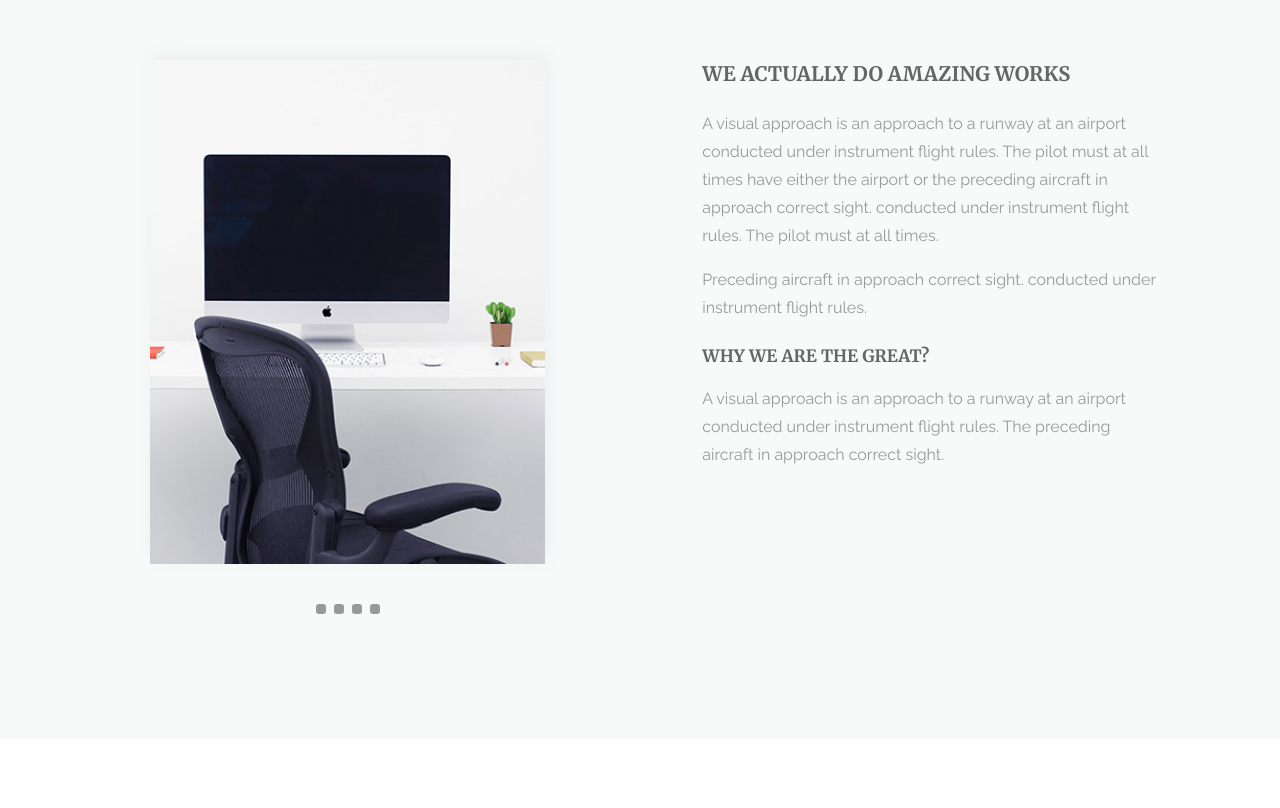
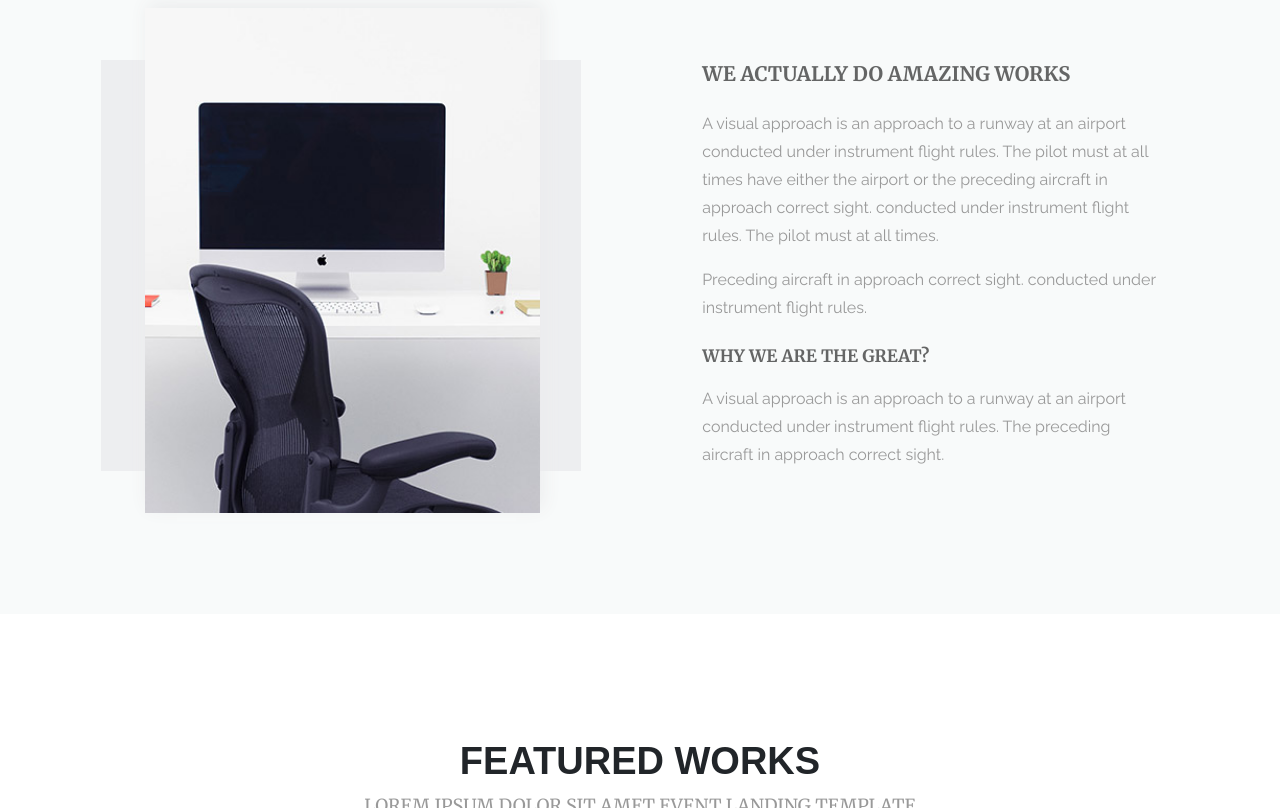
Before and after one commit to Costilas/Shopno-Bootstrap, a plain HTML site: page index.html in a window 1280 px wide. Shown: the part 1117-1925 px from the top of the page. Drawn offline with Linux system fonts and the light colour scheme.

Commit message:
Тест

```diff
--- a/CSS/main.css
+++ b/CSS/main.css
@@ -100,21 +100,25 @@ div .section__headding__padding {padding-bottom: 150px;}
 						line-height: 28px;}
 
 
-.slider__main__block {width: 89%; position: relative;}
+.slider__main__block {width: 89%; position: relative;
+						height: 100%;}
 
 .slider__background {width: 100%;
 					max-width: 480px;
-					height: 411px;
+					height: 96%;
 					background:#edeef0;
 					position: absolute;
-					top: 7%;
-					left: 0%;
-					z-index: -1;}
+
+					z-index: 1;}
 
 .slider__image__block {	width:80%;
 						box-shadow: 3px -5px 18px #ebeced;
 						overflow: hidden;
-						margin: auto;}
+						margin: auto;
+						position:absolute;
+						z-index: 2;
+						top: -12%;
+						left: 9%;}
 .slider__image {object-fit: cover;
 				width: 100%;}
 
```
